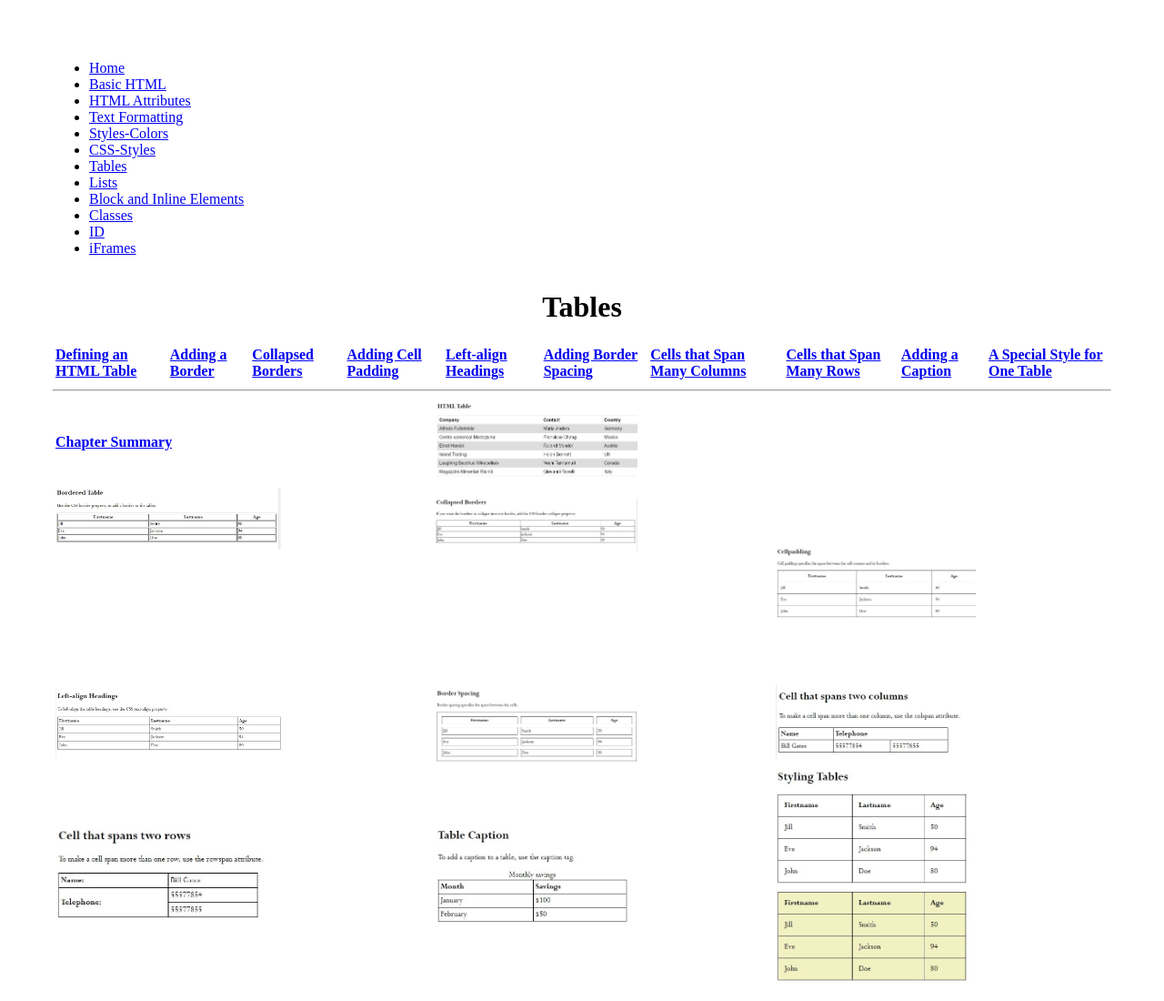
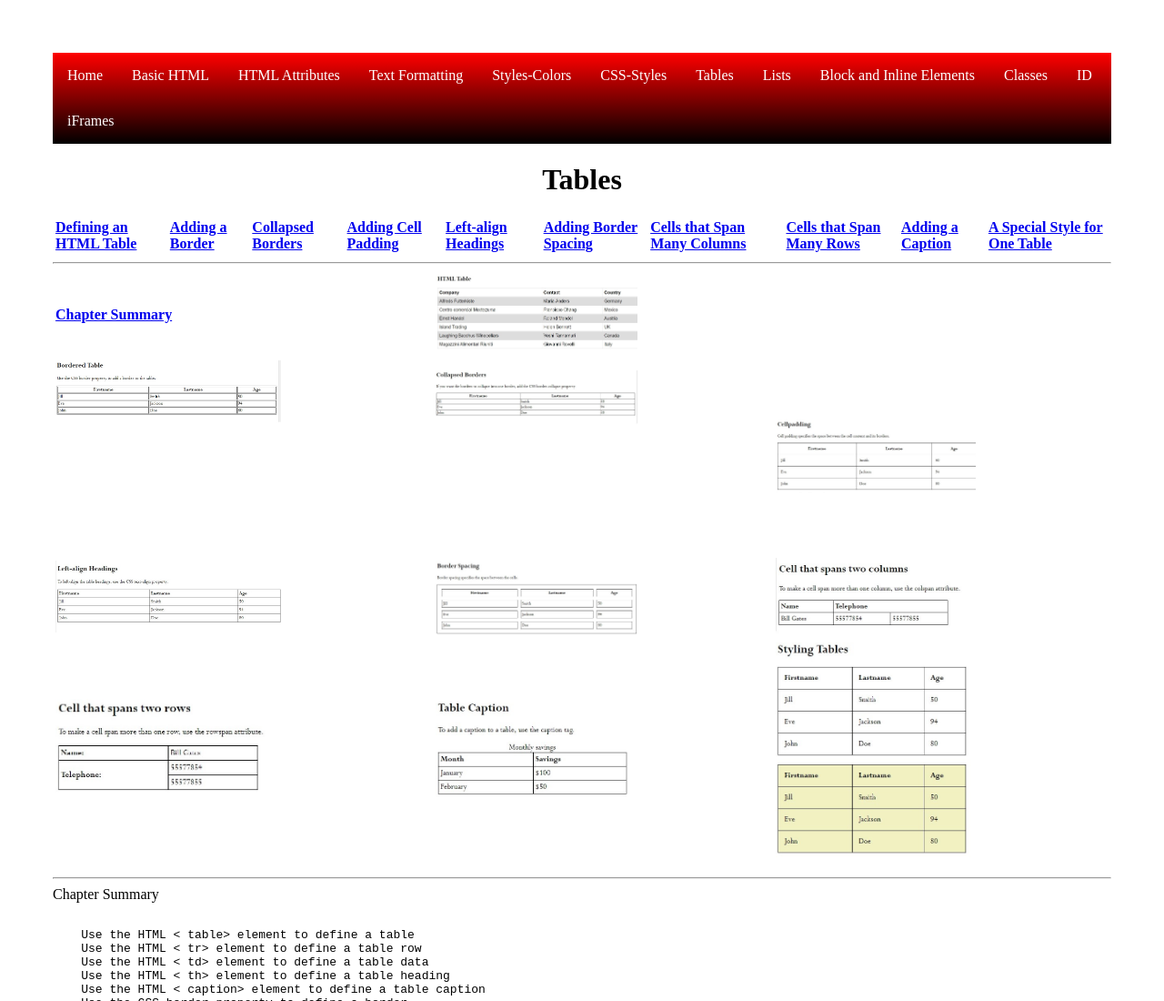
Before and after one commit to DanEgan/DanEgan, a plain HTML site: page ahtables.html in a window 1280 px wide. Shown: the top 1100 px of the page at 91% size. Drawn offline with Linux system fonts and the light colour scheme.

Commit message:
Update ahtables.html

```diff
--- a/ahtables.html
+++ b/ahtables.html
@@ -18,6 +18,33 @@ table {
   text-align:left;
 
 }
+    ul {
+    list-style-type: none;
+    margin: 0;
+    padding: 0;
+    overflow: hidden;
+    background-image: linear-gradient(red, black);
+  }
+  li {
+    float: left;
+  }
+  li a {
+    display: block;
+    color: white;
+    text-align: center;
+    padding: 16px;
+    text-decoration: none;
+  }
+  li a:hover {
+    background-image: linear-gradient(black, red);
+  }
+  .grow:hover
+  {
+  -webkit-transform: scale(1.2);
+  -ms-transform: scale(1.1);
+  transform: scale(1.3);
+  transition:all 2s;
+  }
 </style>
 
 <header>
```
